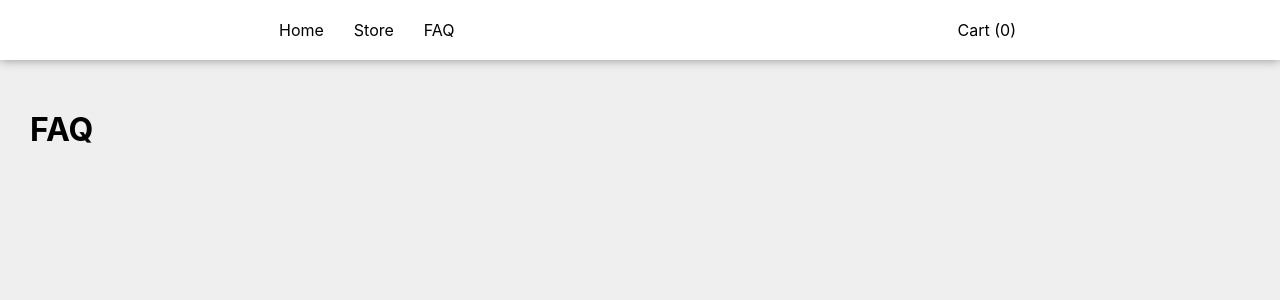
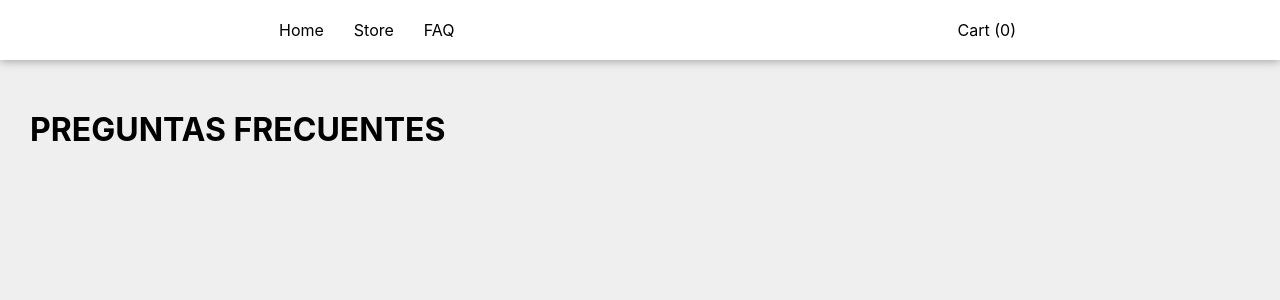
Before and after one commit to Juliandl88/tienda-nextjs, a Next.js app: page /faq in a window 1280 px wide. Shown: the top 300 px of the page. Built offline with nearby package versions, Linux system fonts and the light colour scheme.

Commit message:
rutas dinamicas

```diff
--- a/pages/faq.js
+++ b/pages/faq.js
@@ -4,7 +4,7 @@ import Layout from "../components/layout"
 export default function faq(){
     return (
     <Layout>
-    <h1>FAQ</h1>
+    <h1>PREGUNTAS FRECUENTES</h1>
 </Layout>
     )
 }
```
